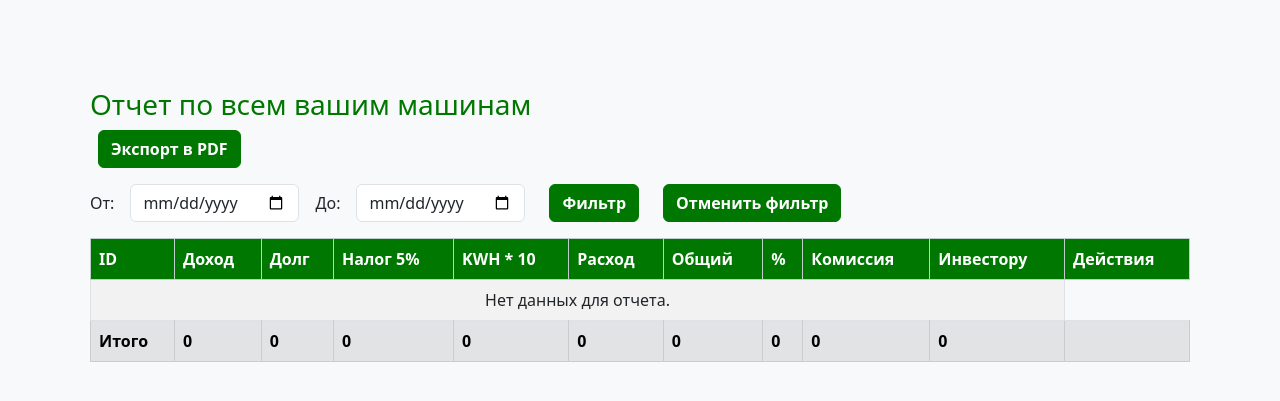
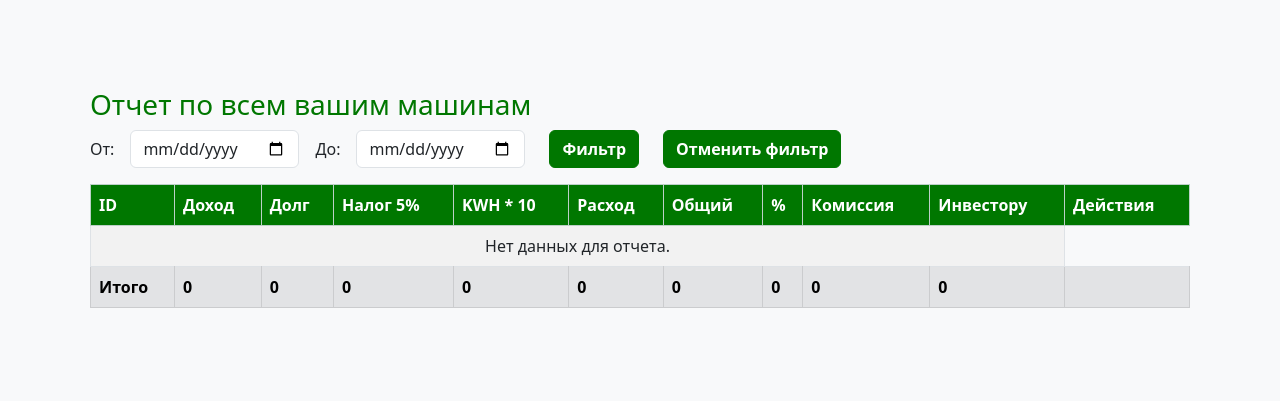
Before and after one commit to zhanyysh/ecotaxi, a Flask app: page /dashboard in a window 1280 px wide. Shown: the part 56-457 px from the top of the page. Run offline with Flask 3, Linux system fonts and the light colour scheme; the visitor is signed in with stand-in values (Sample User, id 1); data that the repository does not hold is empty.

Commit message:
pdf deleted, update kwh in website

```diff
--- a/investor_portal/app.py
+++ b/investor_portal/app.py
@@ -5,7 +5,6 @@ from datetime import datetime, date
 import hmac
 import hashlib
 from math import floor
-from fpdf import FPDF
 
 app = Flask(__name__)
 app.secret_key = 'your-secret-key'  # Измените на реальный секретный ключ
@@ -134,7 +133,7 @@ def dashboard():
         charge_stats AS (
             SELECT
                 carId,
-                SUM(COALESCE(kwh, 0)) * 10 as kwh
+                SUM(COALESCE(kwh, 0)) as kwh
             FROM charges
             WHERE carId IN (SELECT id FROM cars WHERE investorId = %s){charge_date_filter}
             GROUP BY carId
@@ -161,11 +160,23 @@ def dashboard():
     cursor.execute(query, tuple(all_params))
     cars_report = cursor.fetchall()
 
-    # Итоговая строка (суммы по всем нужным полям)
+    # Для итоговой строки kwh считаем с множителем
+    kwh_with_multiplier = 0
+    kwh_query = f'''
+        SELECT SUM(COALESCE(kwh * kwh_multiplier, 0)) as kwh_with_multiplier
+        FROM charges
+        WHERE carId IN (SELECT id FROM cars WHERE investorId = %s)
+    '''
+    cursor = conn.cursor(dictionary=True)
+    cursor.execute(kwh_query, (current_user.id,))
+    kwh_row = cursor.fetchone()
+    if kwh_row and kwh_row['kwh_with_multiplier'] is not None:
+        kwh_with_multiplier = int(kwh_row['kwh_with_multiplier'])
+    cursor.close()
     cars_report_total = {
         'income': sum(car['income'] or 0 for car in cars_report),
         'tax': sum(car['tax'] or 0 for car in cars_report),
-        'kwh': sum(car['kwh'] or 0 for car in cars_report),
+        'kwh': kwh_with_multiplier,
         'outcome': sum(car['outcome'] or 0 for car in cars_report),
         'debt': sum(car['debt'] or 0 for car in cars_report),
         'total': sum(car['total'] or 0 for car in cars_report),
@@ -177,130 +188,23 @@ def dashboard():
     conn.close()
     return render_template('dashboard.html', cars=cars, cars_report=cars_report, cars_report_total=cars_report_total, start_date=start_date, end_date=end_date)
 
-@app.route('/dashboard/pdf')
+@app.route('/payments')
 @login_required
-def dashboard_pdf():
-    # Получаем те же данные, что и для dashboard
+def payments():
     conn = mysql.connector.connect(**db_config)
     cursor = conn.cursor(dictionary=True)
-    # Получаем список машин инвестора (старый вариант)
-    cursor.execute('SELECT * FROM cars WHERE investorId = %s', (current_user.id,))
-    cars = cursor.fetchall()
-
-    # Получаем даты из query string
-    start_date = request.args.get('start_date')
-    end_date = request.args.get('end_date')
-    event_date_filter = ''
-    charge_date_filter = ''
-    params = [current_user.id]  # для event_stats
-    charge_params = [current_user.id]  # для charge_stats
-    if start_date and end_date:
-        event_date_filter = ' AND events.date BETWEEN %s AND %s'
-        charge_date_filter = ' AND charges.date BETWEEN %s AND %s'
-        # Для event_stats
-        params.append(start_date)
-        end_date_dt = datetime.strptime(end_date, '%Y-%m-%d')
-        end_date_dt = end_date_dt.replace(hour=23, minute=59, second=59)
-        params.append(end_date_dt.strftime('%Y-%m-%d %H:%M:%S'))
-        # Для charge_stats
-        charge_params.append(start_date)
-        charge_params.append(end_date_dt.strftime('%Y-%m-%d %H:%M:%S'))
-
-    # Новый отчет по всем машинам инвестора с раздельными фильтрами по датам
-    query = f'''
-        WITH event_stats AS (
-            SELECT
-                carId,
-                SUM(CASE WHEN amount > 0 THEN amount ELSE 0 END) as income,
-                SUM(CASE WHEN amount > 0 THEN amount ELSE 0 END) * 0.05 as tax,
-                SUM(CASE WHEN amount < 0 THEN amount ELSE 0 END) as outcome,
-                SUM(COALESCE(dolg, 0)) as debt
-            FROM events
-            WHERE carId IN (SELECT id FROM cars WHERE investorId = %s){event_date_filter}
-            GROUP BY carId
-        ),
-        charge_stats AS (
-            SELECT
-                carId,
-                SUM(COALESCE(kwh, 0)) * 10 as kwh
-            FROM charges
-            WHERE carId IN (SELECT id FROM cars WHERE investorId = %s){charge_date_filter}
-            GROUP BY carId
-        )
-        SELECT
-            cars.id as car_id,
-            cars.sid as car_sid,
-            COALESCE(event_stats.income, 0) as income,
-            FLOOR(COALESCE(event_stats.tax, 0)) as tax,
-            COALESCE(charge_stats.kwh, 0) as kwh,
-            COALESCE(event_stats.outcome, 0) as outcome,
-            COALESCE(event_stats.debt, 0) as debt,
-            FLOOR(COALESCE(event_stats.income, 0) * 0.95 + COALESCE(event_stats.outcome, 0) - COALESCE(charge_stats.kwh, 0)) as total,
-            COALESCE(cars.percentage, 0) as percent,
-            FLOOR((COALESCE(event_stats.income, 0) * 0.95 + COALESCE(event_stats.outcome, 0) - COALESCE(charge_stats.kwh, 0)) * (COALESCE(cars.percentage, 0) / 100)) as commission,
-            FLOOR((COALESCE(event_stats.income, 0) * 0.95 + COALESCE(event_stats.outcome, 0) - COALESCE(charge_stats.kwh, 0)) * ((100 - COALESCE(cars.percentage, 0)) / 100)) as to_investor
-        FROM cars
-        LEFT JOIN event_stats ON cars.id = event_stats.carId
-        LEFT JOIN charge_stats ON cars.id = charge_stats.carId
-        WHERE cars.investorId = %s
-    '''
-    # Объединяем параметры: сначала event_stats, потом charge_stats, потом основной запрос
-    all_params = params + charge_params + [current_user.id]
-    cursor.execute(query, tuple(all_params))
-    cars_report = cursor.fetchall()
-
-    # Итоговая строка (суммы по всем нужным полям)
-    cars_report_total = {
-        'income': sum(car['income'] or 0 for car in cars_report),
-        'tax': sum(car['tax'] or 0 for car in cars_report),
-        'kwh': sum(car['kwh'] or 0 for car in cars_report),
-        'outcome': sum(car['outcome'] or 0 for car in cars_report),
-        'debt': sum(car['debt'] or 0 for car in cars_report),
-        'total': sum(car['total'] or 0 for car in cars_report),
-        'commission': sum(car['commission'] or 0 for car in cars_report),
-        'to_investor': sum(car['to_investor'] or 0 for car in cars_report),
-        'count': len(cars_report)
-    }
+    # Получаем историю выплат для инвестора
+    cursor.execute('SELECT * FROM payments WHERE investor_id = %s ORDER BY date DESC', (current_user.id,))
+    payments = cursor.fetchall()
     cursor.close()
     conn.close()
-    pdf = FPDF()
-    pdf.add_page()
-    pdf.add_font('DejaVu', '', 'static/fonts/ttf/DejaVuSans.ttf', uni=True)
-    pdf.set_font('DejaVu', '', 8)
-    pdf.cell(0, 10, txt="Отчет по всем вашим машинам", ln=True, align='C')
-    # Заголовки
-    headers = ["ID", "Доход", "Долг", "Налог 5%", "KWH*10", "Расход", "Общий", "%", "Комиссия", "Инвестору"]
-    for h in headers:
-        pdf.cell(20, 10, h, 1)
-    pdf.ln()
-    # Данные
-    for car in cars_report:
-        pdf.cell(20, 10, str(car['car_sid']), 1)
-        pdf.cell(20, 10, str(car['income']), 1)
-        pdf.cell(20, 10, str(car['debt']), 1)
-        pdf.cell(20, 10, str(car['tax']), 1)
-        pdf.cell(20, 10, str(car['kwh']), 1)
-        pdf.cell(20, 10, str(car['outcome']), 1)
-        pdf.cell(20, 10, str(car['total']), 1)
-        pdf.cell(20, 10, str(car['percent']), 1)
-        pdf.cell(20, 10, str(car['commission']), 1)
-        pdf.cell(20, 10, str(car['to_investor']), 1)
-        pdf.ln()
-    # Итог
-    pdf.cell(20, 10, "Итого", 1)
-    pdf.cell(20, 10, str(cars_report_total['income']), 1)
-    pdf.cell(20, 10, str(cars_report_total['debt']), 1)
-    pdf.cell(20, 10, str(cars_report_total['tax']), 1)
-    pdf.cell(20, 10, str(cars_report_total['kwh']), 1)
-    pdf.cell(20, 10, str(cars_report_total['outcome']), 1)
-    pdf.cell(20, 10, str(cars_report_total['total']), 1)
-    pdf.cell(20, 10, str(cars_report_total['count']), 1)
-    pdf.cell(20, 10, str(cars_report_total['commission']), 1)
-    pdf.cell(20, 10, str(cars_report_total['to_investor']), 1)
-    response = make_response(pdf.output(dest='S').encode('latin-1', 'replace'))
-    response.headers['Content-Type'] = 'application/pdf'
-    response.headers['Content-Disposition'] = 'attachment; filename=report.pdf'
-    return response
+    return render_template('payments.html', payments=payments)
+
+@app.route('/logout')
+@login_required
+def logout():
+    logout_user()
+    return redirect(url_for('login'))
 
 @app.route('/car/<int:car_id>')
 @login_required
@@ -353,9 +257,9 @@ def car_details(car_id):
         charge_date_filter = ' AND charges.date BETWEEN %s AND %s'
         charge_params.append(start_date)
         charge_params.append(end_date_dt.strftime('%Y-%m-%d %H:%M:%S'))
-    cursor2.execute(f'''SELECT SUM(COALESCE(kwh, 0)) as kwh FROM charges WHERE carId = %s{charge_date_filter}''', tuple(charge_params))
+    cursor2.execute(f'''SELECT SUM(COALESCE(kwh * kwh_multiplier, 0)) as kwh FROM charges WHERE carId = %s{charge_date_filter}''', tuple(charge_params))
     kwh_row = cursor2.fetchone()
-    kwh = int((kwh_row['kwh'] or 0) * 10)
+    kwh = int(kwh_row['kwh'] or 0)
     cursor2.close()
     # Общая с учетом kwh
     total_with_kwh = total - kwh
@@ -385,85 +289,5 @@ def car_details(car_id):
         end_date=end_date
     )
 
-@app.route('/payments')
-@login_required
-def payments():
-    conn = mysql.connector.connect(**db_config)
-    cursor = conn.cursor(dictionary=True)
-    # Получаем историю выплат для инвестора
-    cursor.execute('SELECT * FROM payments WHERE investor_id = %s ORDER BY date DESC', (current_user.id,))
-    payments = cursor.fetchall()
-    cursor.close()
-    conn.close()
-    return render_template('payments.html', payments=payments)
-
-@app.route('/logout')
-@login_required
-def logout():
-    logout_user()
-    return redirect(url_for('login'))
-
-@app.route('/car/<int:car_id>/pdf')
-@login_required
-def car_details_pdf(car_id):
-    # Получите данные по машине и событиям (скопируйте логику из car_details)
-    conn = mysql.connector.connect(**db_config)
-    cursor = conn.cursor(dictionary=True)
-    cursor.execute('SELECT * FROM cars WHERE id = %s AND investorId = %s', (car_id, current_user.id))
-    car = cursor.fetchone()
-    if not car:
-        cursor.close()
-        conn.close()
-        return "Машина не найдена", 404
-
-    start_date = request.args.get('start_date')
-    end_date = request.args.get('end_date')
-    date_filter = ''
-    params = [car_id]
-    if start_date and end_date:
-        date_filter = ' AND events.date BETWEEN %s AND %s'
-        params.append(start_date)
-        from datetime import datetime
-        end_date_dt = datetime.strptime(end_date, '%Y-%m-%d')
-        end_date_dt = end_date_dt.replace(hour=23, minute=59, second=59)
-        params.append(end_date_dt.strftime('%Y-%m-%d %H:%M:%S'))
-
-    cursor.execute(f'''
-        SELECT events.date, types.name AS type, drivers.name AS driver, events.amount, events.dolg, events.description
-        FROM events
-        LEFT JOIN types ON events.typeId = types.id
-        LEFT JOIN drivers ON events.driverId = drivers.id
-        WHERE events.carId = %s{date_filter}
-        ORDER BY events.date DESC
-    ''', tuple(params))
-    events = cursor.fetchall()
-    # ... (расчёт итогов, как в car_details) ...
-
-    # Пример генерации PDF
-    pdf = FPDF()
-    pdf.add_page()
-    pdf.add_font('DejaVu', '', 'static/fonts/ttf/DejaVuSans.ttf', uni=True)
-    pdf.set_font('DejaVu', '', 6)
-    pdf.cell(0, 10, txt=f"Отчет по машине {car['model']} ({car['licensePlate']})", ln=True, align='C')
-    pdf.ln(5)
-    # Таблица событий
-    headers = ["Дата", "Тип", "Водитель", "Сумма", "Долг", "Описание"]
-    col_widths = [30, 25, 30, 20, 20, 60]
-    for i, h in enumerate(headers):
-        pdf.cell(col_widths[i], 8, h, 1)
-    pdf.ln()
-    for event in events:
-        pdf.cell(col_widths[0], 8, str(event['date']), 1)
-        pdf.cell(col_widths[1], 8, str(event['type']), 1)
-        pdf.cell(col_widths[2], 8, str(event['driver']), 1)
-        pdf.cell(col_widths[3], 8, str(event['amount']), 1)
-        pdf.cell(col_widths[4], 8, str(event['dolg']), 1)
-        pdf.cell(col_widths[5], 8, str(event['description']), 1)
-        pdf.ln()
-    response = make_response(pdf.output(dest='S').encode('latin-1', 'replace'))
-    response.headers['Content-Type'] = 'application/pdf'
-    response.headers['Content-Disposition'] = f'attachment; filename=car_{car_id}_report.pdf'
-    return response
-
 if __name__ == '__main__':
     app.run(host='0.0.0.0', port=5000, debug=True)
--- a/investor_portal/requirements.txt
+++ b/investor_portal/requirements.txt
@@ -3,4 +3,3 @@ Flask-SQLAlchemy==3.1.1
 Flask-Login==0.6.3
 python-dotenv==1.0.0
 mysql-connector-python==8.2.0
-fpdf==1.7.2
--- a/investor_portal/templates/car_details.html
+++ b/investor_portal/templates/car_details.html
@@ -30,9 +30,6 @@
 
         <div class="row">
             <div class="col-12">
-                <div class="mb-3">
-                    <a href="{{ url_for('car_details_pdf', car_id=car.id, start_date=start_date, end_date=end_date) }}" class="btn btn-primary ms-2">Экспорт в PDF</a>
-                </div>
                 <h4>События по машине</h4>
                 <form method="get" class="row g-3 mb-3">
                     <div class="col-auto">
--- a/investor_portal/templates/dashboard.html
+++ b/investor_portal/templates/dashboard.html
@@ -5,11 +5,6 @@
 {% block content %}
 
 <h3 class="mt-5">Отчет по всем вашим машинам</h3>
-{% if not pdf_export %}
-<div class="mb-3">
-    <a href="{{ url_for('dashboard_pdf', start_date=start_date, end_date=end_date) }}" class="btn btn-primary ms-2">Экспорт в PDF</a>
-</div>
-{% endif %}
 <div class="table-responsive">
     <form method="get" class="row g-3 mb-3">
         <div class="col-auto">
```
